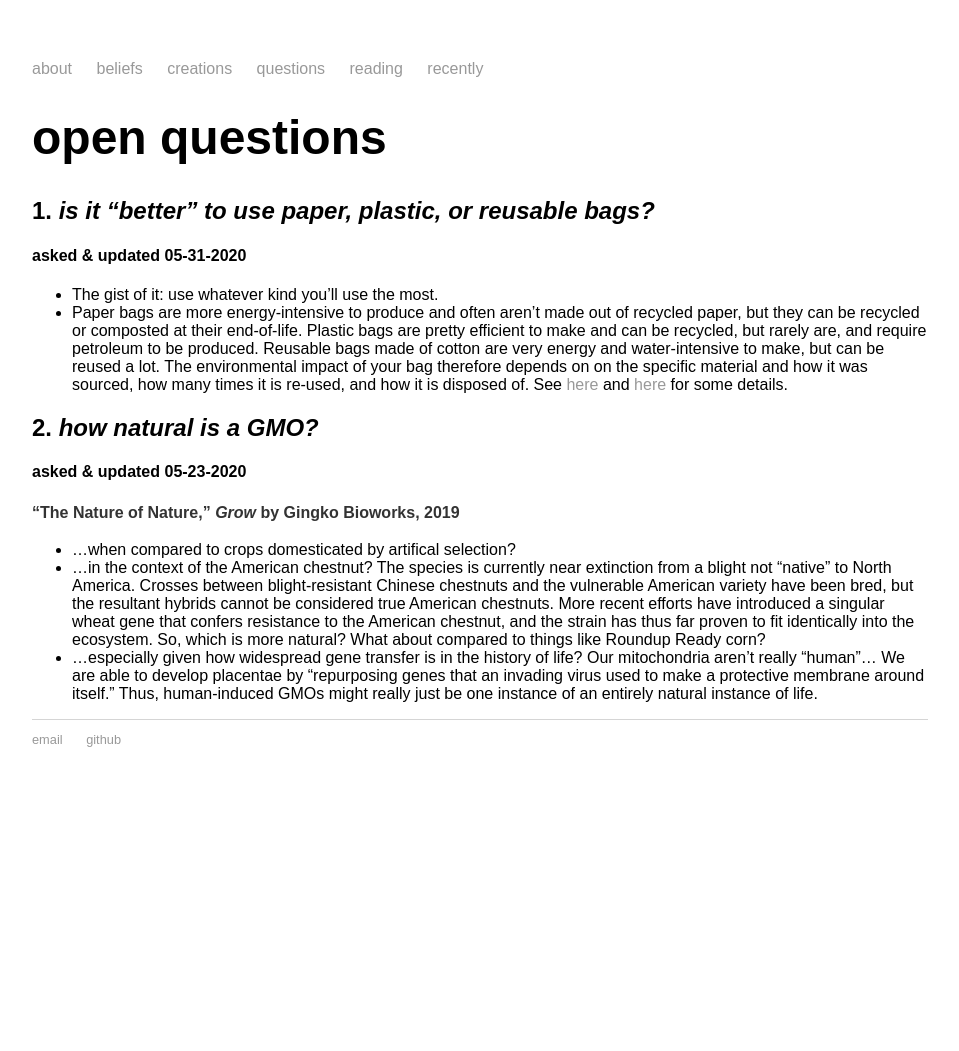
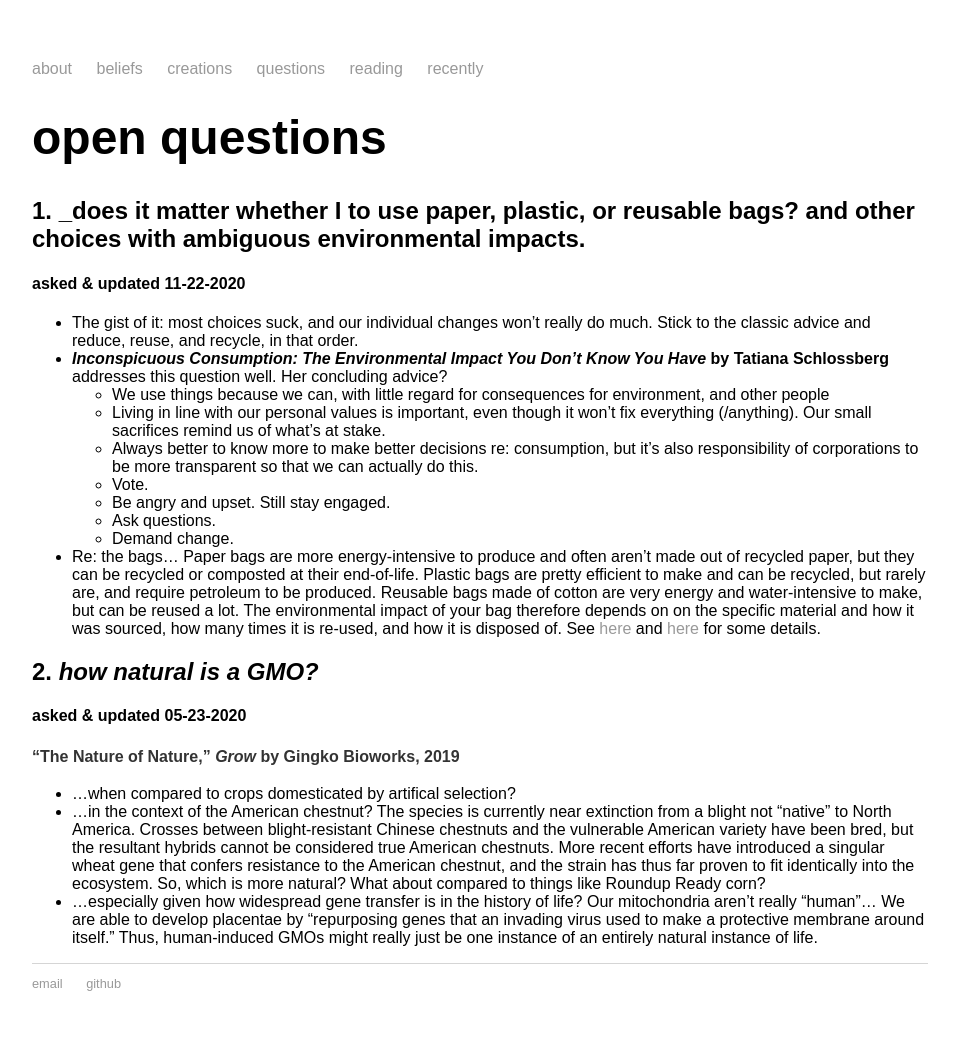
Before and after one commit to mayasheth/mayasheth.github.io, a Jekyll site: the page built from questions/index.md, in a window 1280 px wide. Shown: the whole page, without its empty margins (160-1119 px from the left). Built offline with Jekyll 4.4.1, drawn with Linux system fonts in a browser that asks for light colours; before the commit the page ends 900 px from its top, so only the background shows below that.

Commit message:
Update index.md

```diff
--- a/questions/index.md
+++ b/questions/index.md
@@ -6,10 +6,18 @@ title: open questions
 
 # open questions
 
-## 1. _is it "better" to use paper, plastic, or reusable bags?_
-#### asked & updated 05-31-2020
-* The gist of it: use whatever kind you'll use the most.
-* Paper bags are more energy-intensive to produce and often aren't made out of recycled paper, but they can be recycled or composted at their end-of-life. Plastic bags are pretty efficient to make and can be recycled, but rarely are, and require petroleum to be produced. Reusable bags made of cotton are very energy and water-intensive to make, but can be reused a lot. The environmental impact of your bag therefore depends on on the specific material and how it was sourced, how many times it is re-used, and how it is disposed of. See [here](https://stanfordmag.org/contents/paper-plastic-or-reusable) and [here](https://www2.mst.dk/Udgiv/publications/2018/02/978-87-93614-73-4.pdf) for some details.
+## 1. _does it matter whether I to use paper, plastic, or reusable bags? and other choices with ambiguous environmental impacts.
+#### asked & updated 11-22-2020
+* The gist of it: most choices suck, and our individual changes won't really do much. Stick to the classic advice and reduce, reuse, and recycle, in that order.
+* **_Inconspicuous Consumption: The Environmental Impact You Don't Know You Have_ by Tatiana Schlossberg** addresses this question well. Her concluding advice?
+  * We use things because we can, with little regard for consequences for environment, and other people
+  * Living in line with our personal values is important, even though it won’t fix everything (/anything). Our small sacrifices remind us of what’s at stake.
+  * Always better to know more to make better decisions re: consumption, but it’s also responsibility of corporations to be more transparent so that we can actually do this.
+  * Vote.
+  * Be angry and upset. Still stay engaged.
+  * Ask questions.
+  * Demand change.
+* Re: the bags... Paper bags are more energy-intensive to produce and often aren't made out of recycled paper, but they can be recycled or composted at their end-of-life. Plastic bags are pretty efficient to make and can be recycled, but rarely are, and require petroleum to be produced. Reusable bags made of cotton are very energy and water-intensive to make, but can be reused a lot. The environmental impact of your bag therefore depends on on the specific material and how it was sourced, how many times it is re-used, and how it is disposed of. See [here](https://stanfordmag.org/contents/paper-plastic-or-reusable) and [here](https://www2.mst.dk/Udgiv/publications/2018/02/978-87-93614-73-4.pdf) for some details.
 
 ## 2. _how natural is a GMO?_
 #### asked & updated 05-23-2020
```
